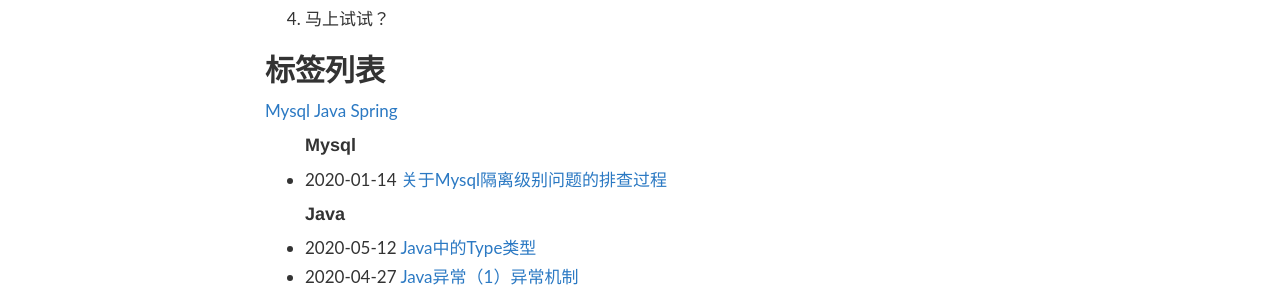
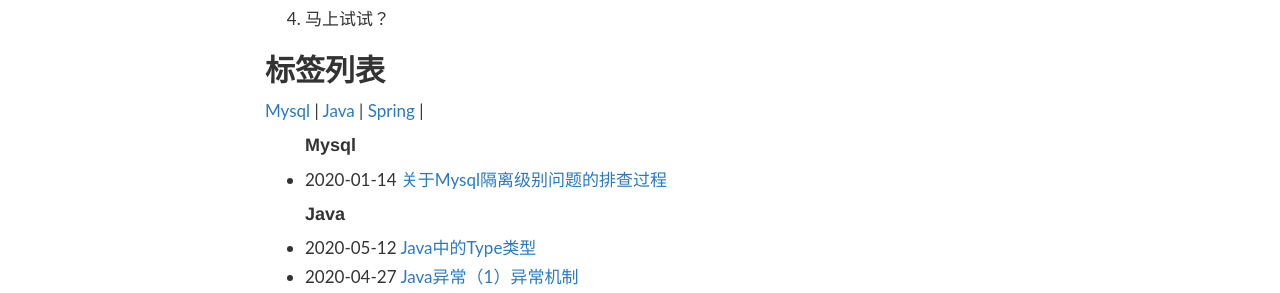
Before and after one commit to zhangfb95/zhangfb95.github.io, a Jekyll site: the page built from tags.md, in a window 1280 px wide. Shown: the part 592-885 px from the top of the page. Built offline with Jekyll 4.4.1, drawn with Linux system fonts in a browser that asks for light colours; nearby versions of some CDN libraries; library files that are not in the unit come from our copies; comment, search, counter and statistics services are not loaded.

Commit message:
标签使用竖线分割

```diff
--- a/tags.md
+++ b/tags.md
@@ -16,7 +16,7 @@
 
 <div id='tag_cloud'>
 {% for tag in site.tags %}
-<a href="#{{ tag[0] }}" title="{{ tag[0] }}" rel="{{ tag[1].size }}">{{ tag[0] }}</a>
+<a href="#{{ tag[0] }}" title="{{ tag[0] }}" rel="{{ tag[1].size }}">{{ tag[0] }}</a> |
 {% endfor %}
 </div>
 
```
